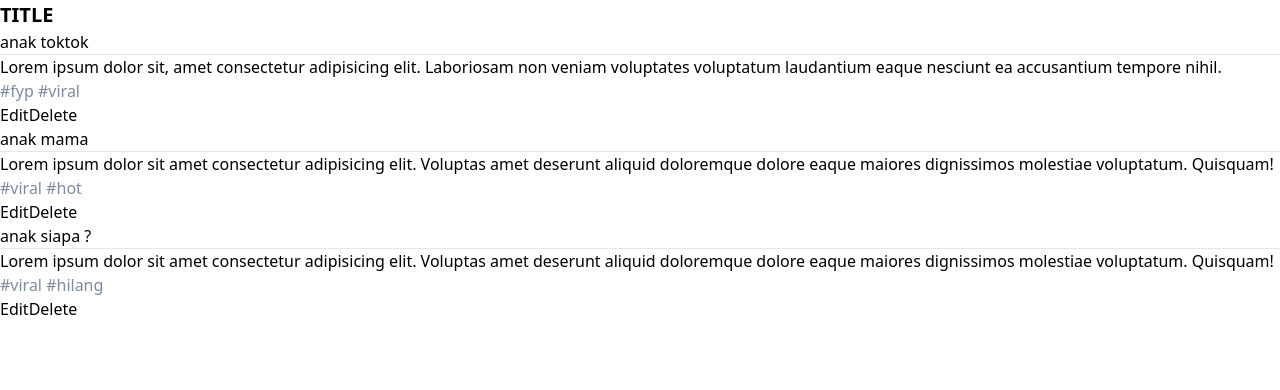
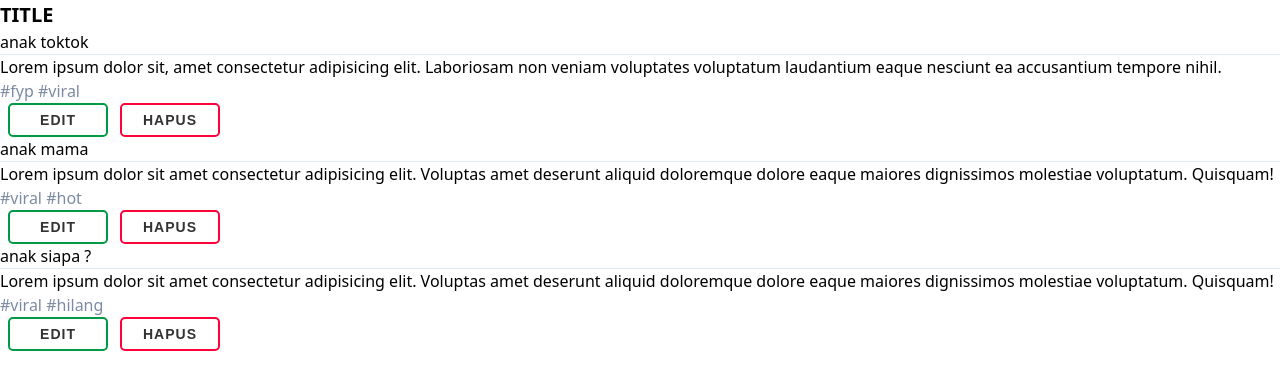
Before and after one commit to ridhoajibx/CRUD-REACT, a React (Create React App) app: page / in a window 1280 px wide. Shown: the top 390 px of the page. Built offline with nearby package versions, Linux system fonts and the light colour scheme.

Commit message:
[ridho] - create component button - WIP

```diff
--- /dev/null
+++ b/src/Components/Button/index.js
@@ -0,0 +1,13 @@
+import React from 'react';
+import './style.css';
+
+const Button = (props) => {
+    const { buttontext, onSubmit } = props;
+    return (
+        <button onClick={onSubmit} data-test="buttonComponent" {...props}>
+            <span>{buttontext}</span>
+        </button>
+    )
+}
+
+export { Button };
--- /dev/null
+++ b/src/Components/Button/style.css
@@ -0,0 +1,58 @@
+button {
+    position: relative;
+    display: block;
+    width: 100px;
+    line-height: 30px;
+    text-transform: uppercase;
+    font-size: 14px;
+    font-family: sans-serif;
+    font-weight: bold;
+    text-decoration: none;
+    color: #333;
+    border: 2px solid #333;
+    border-radius: 5px;
+    letter-spacing: 1px;
+    text-align: center;
+    transition: all 0.35s;
+}
+
+button span {
+    position: relative;
+    z-index: 2;
+}
+
+button:hover {
+    color: #fff;
+    cursor: pointer;
+}
+
+button:hover:after {
+    width: 100%;
+}
+
+button:after {
+    position: absolute;
+    content: "";
+    top: 0;
+    left: 0;
+    width: 0;
+    height: 100%;
+    background: #ff003b;
+    transition: all 0.35s;
+}
+
+button.btn-primary {
+    border: 2px solid #009a44;
+}
+
+button.btn-primary::after {
+    background: #009a44;
+}
+
+button.btn-danger {
+    border: 2px solid #ff003b;
+}
+
+button.btn-danger::after {
+    background: #ff003b;
+}
--- a/src/Components/Post.js
+++ b/src/Components/Post.js
@@ -1,7 +1,26 @@
 import React from 'react'
+import { Button } from './Button';
 
 export default function Post(props) {
     const { id, title, body, tags } = props;
+
+    const editBtnProps = {
+        className: "btn-primary mx-2",
+        buttontext: "Edit",
+        type: "button",
+        onsubmit: () => {
+
+        }
+    }
+
+    const deleteBtnProps = {
+        className: "btn-danger mx-1",
+        buttontext: "Hapus",
+        type: "button",
+        onsubmit: () => {
+
+        }
+    }
     return (
         <div>
             <div className="card">
@@ -16,8 +35,10 @@ export default function Post(props) {
                             ))
                         }
                     </div>
-                    <button>Edit</button>
-                    <button>Delete</button>
+                    <div className="flex items-center">
+                        <Button {...editBtnProps} />
+                        <Button {...deleteBtnProps} />
+                    </div>
                 </section>
             </div>
         </div>
```
